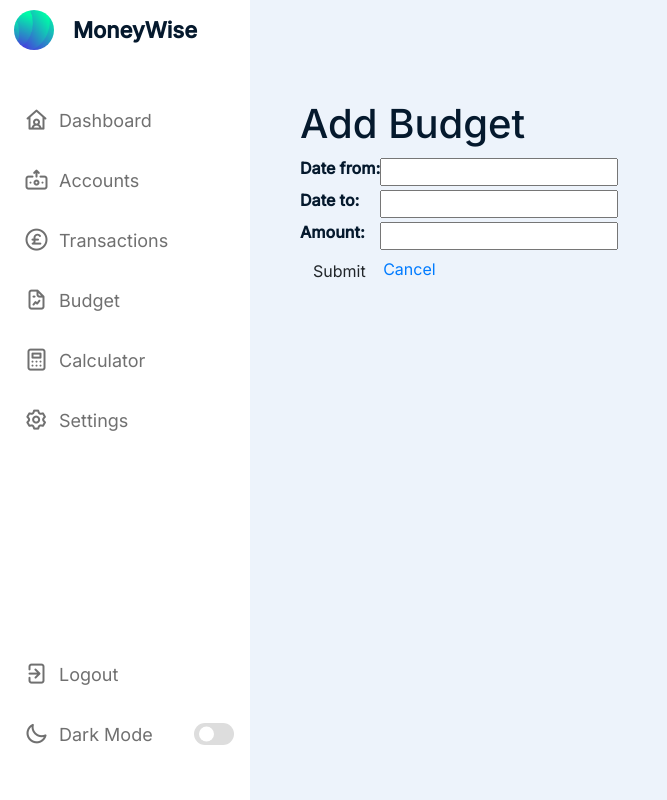
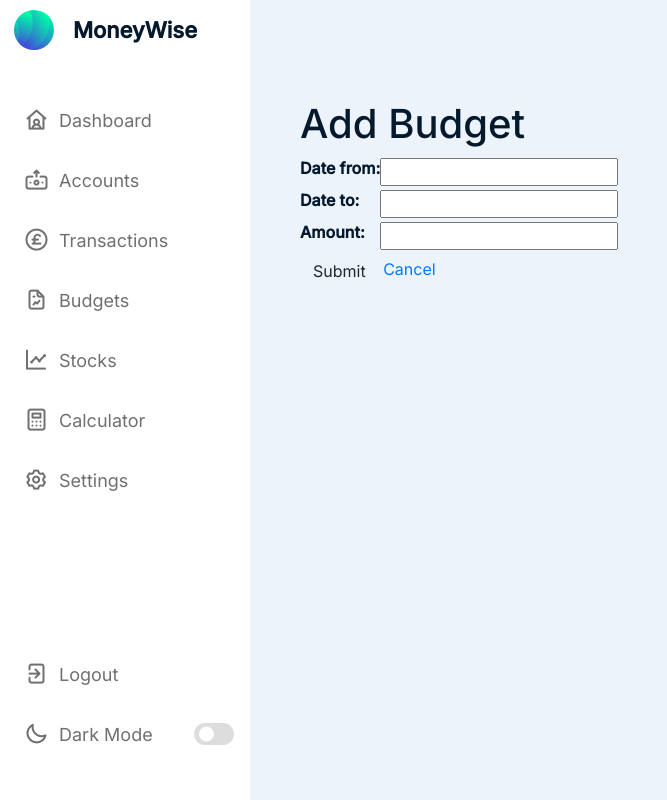
Before and after one commit to Viver2nd/MoneyWise, a Django app: page /budget/create/ in a window 1280 px wide. Shown: the whole page, without its empty margins (0-667 px from the left). Run offline with Django 4.2, Linux system fonts and the light colour scheme; the visitor is signed in with stand-in values (Sample User, id 1).

Commit message:
Start Stock market api

```diff
--- a/main_app/models.py
+++ b/main_app/models.py
@@ -86,4 +86,4 @@
         return f"Budget from {self.date_from} to {self.date_to}: {self.amount}"
 
     def get_absolute_url(self):
-        return reverse('budget')
+        return reverse('budgets')
--- a/main_app/templates/base.html
+++ b/main_app/templates/base.html
@@ -43,9 +43,15 @@
 					</a>
 				</li>
 				<li>
-					<a href="{% url 'budget' %}">
+					<a href="{% url 'budgets' %}">
 						<i class="uil uil-file-graph"></i>
-						<span class="link-name">Budget</span>
+						<span class="link-name">Budgets</span>
+					</a>
+				</li>
+				<li>
+					<a href="{% url 'stocks' %}">
+						<i class="uil uil-chart-line"></i>
+						<span class="link-name">Stocks</span>
 					</a>
 				</li>
 				<li>
--- a/main_app/templates/budget.html
+++ b/main_app/templates/budgets.html
@@ -1,7 +1,7 @@
 {% extends 'base.html' %}
 {% block content %}
 
-<h1>Budget Page</h1>
+<h1>Budgets Page</h1>
 <br>
 <a href="{% url 'budget_create' %}">New Budget</a>
 <br><br>
--- a/main_app/templates/calculator.html
+++ b/main_app/templates/calculator.html
@@ -93,7 +93,6 @@
         }
     })
 
-
 </script>
 
 
--- a/main_app/templates/dashboard.html
+++ b/main_app/templates/dashboard.html
@@ -5,7 +5,7 @@
 <br>
 
 <h2>Current Balance: £{{ balance|floatformat:2 }}</h2>
-<h2>Current Budget: £{{ budgets.amount }}</h2>
+<h2>Current Budget: £{{ budgets.0.amount }}</h2>
 <!-- This is just to display during development, feel free to change -->
 {% for account in accounts %}
     Account Name: {{ account.name }} <br>
--- a/main_app/templates/main_app/budget_confirm_delete.html
+++ b/main_app/templates/main_app/budget_confirm_delete.html
@@ -8,6 +8,6 @@
   <form action="" method="POST">
     {% csrf_token %}
     <input type="submit" value="Yes Delete" class="btn">
-    <a href="{% url 'accounts' %}">Cancel</a>
+    <a href="{% url 'budgets' %}">Cancel</a>
   </form>
 {% endblock %}
--- a/main_app/templates/main_app/budget_form.html
+++ b/main_app/templates/main_app/budget_form.html
@@ -15,7 +15,7 @@
     {{ form.as_table }}
   </table>
   <input type="submit" value="Submit" class="btn">
-  <a href="{% url 'budget' %}">Cancel</a>
+  <a href="{% url 'budgets' %}">Cancel</a>
 </form>
 
 {% endblock %}
--- a/main_app/urls.py
+++ b/main_app/urls.py
@@ -4,7 +4,8 @@
 urlpatterns = [
     path('', views.dashboard, name='dashboard'),
     path('accounts/', views.accounts, name='accounts'),
-    path('budget/', views.budget, name='budget'),
+    path('budgets/', views.budgets, name='budgets'),
+    path('stocks/', views.stocks, name='stocks'),
     path('calculator/', views.calculator, name='calculator'),
     path('settings/', views.settings, name='settings'),
     path('accounts/signup/', views.signup, name='signup'),
--- a/main_app/views.py
+++ b/main_app/views.py
@@ -6,6 +6,9 @@
 from django.contrib.auth.decorators import login_required
 from django.contrib.auth.mixins import LoginRequiredMixin
 from .models import Account, Income, Expense, Budget
+from django.http import JsonResponse
+import requests
+
 
 
 @login_required
@@ -15,7 +18,7 @@
   balance = 0
   for account in accounts:
     balance += int(account.balance)
-  budgets = Budget.objects.get(user=request.user)
+  budgets = Budget.objects.filter(user=request.user)
 
   return render(request, 'dashboard.html', {
     'accounts': accounts, 'balance': balance,
@@ -32,14 +35,23 @@
   })
 
 
+
 @login_required
-def budget(request):
+def budgets(request):
   # Pass through relevent data
 
+
   budgets = Budget.objects.filter(user=request.user)
-  return render(request, 'budget.html', {
+  return render(request, 'budgets.html', {
     'budgets': budgets
   })
+
+
+@login_required
+def stocks(request):
+
+
+  return render(request, 'stocks.html')
 
 
 @login_required
```
Also changed, not shown: main_app/templates/stocks.html (added, +37 -0 lines).
